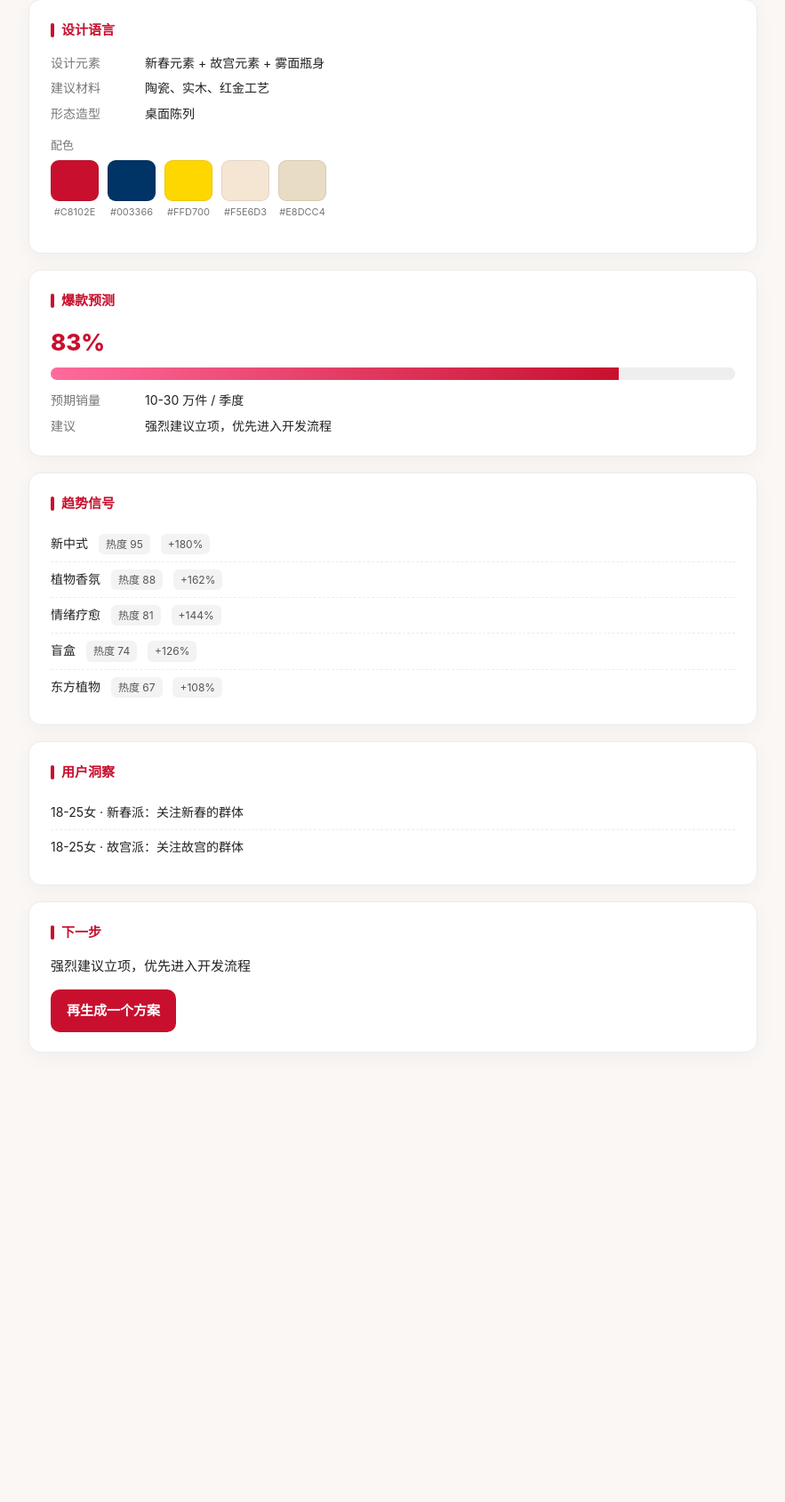
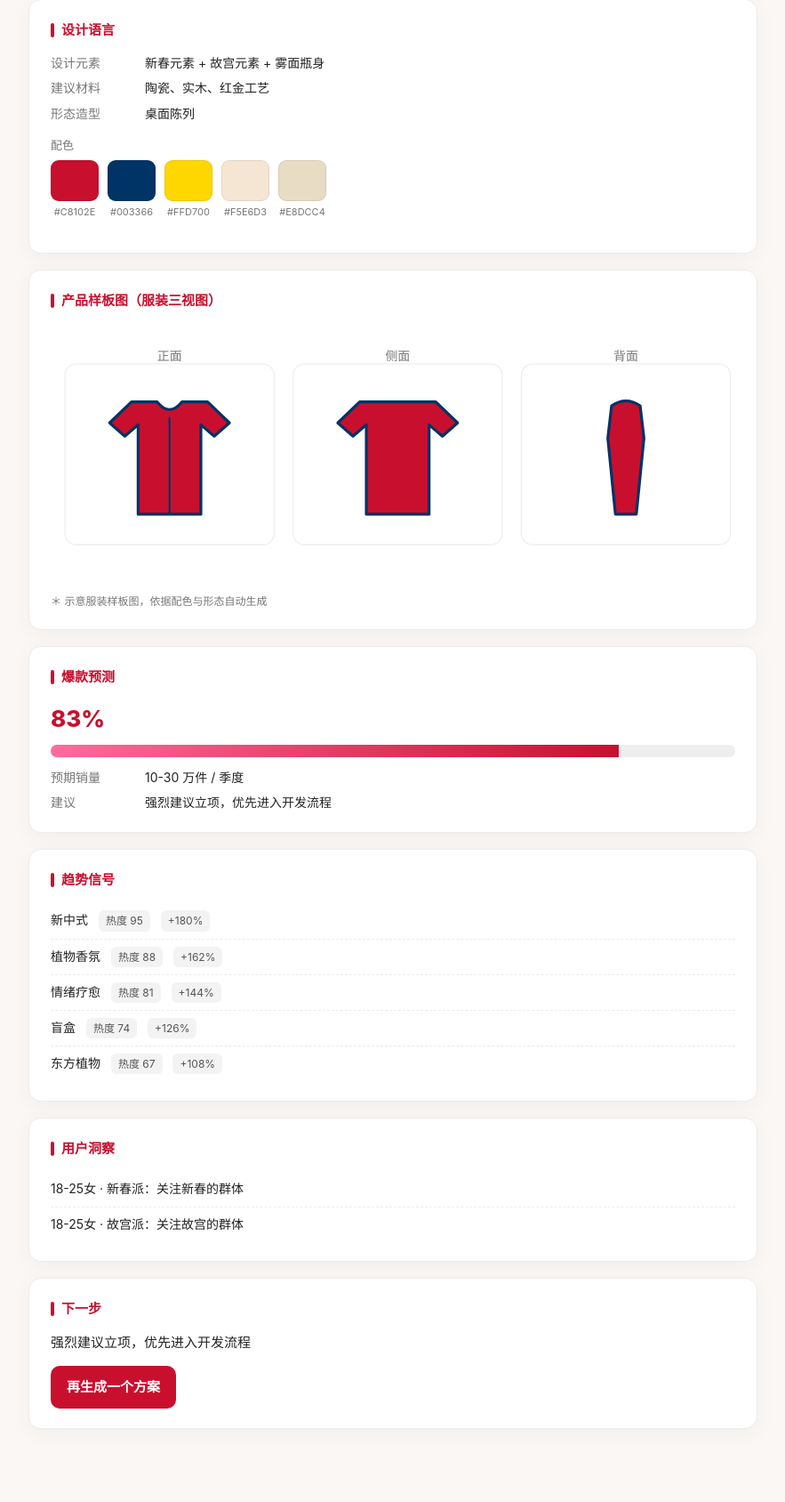
Before and after one commit to ledi13035/MINISO-AI-Product-Genome, a Flask app: page /sample in a window 1280 px wide. Shown: the part 383-2071 px from the top of the page at 89% size, without its empty margins (198-1081 px from the left). Before the commit the page ends 1566 px from the top, so only its background shows below. Run offline with Flask 3, Linux system fonts and the light colour scheme.

Commit message:
feat: flush pending web changes (web/templates/report.html)

```diff
--- a/web/templates/report.html
+++ b/web/templates/report.html
@@ -88,6 +88,28 @@
   </div>
 
   <div class="section">
+    <h2>产品样板图（服装三视图）</h2>
+    {% set c1 = report.design.color_palette[0] if report.design.color_palette else '#C8102E' %}
+    {% set c2 = report.design.color_palette[1] if report.design.color_palette|length > 1 else '#003366' %}
+    <svg viewBox="0 0 720 270" width="100%" role="img" aria-label="服装三视图样板图">
+      <rect x="15" y="42" width="220" height="190" rx="12" fill="#fff" stroke="#ececec"/>
+      <rect x="255" y="42" width="220" height="190" rx="12" fill="#fff" stroke="#ececec"/>
+      <rect x="495" y="42" width="220" height="190" rx="12" fill="#fff" stroke="#ececec"/>
+      <text x="125" y="38" text-anchor="middle" font-size="13" fill="#777">正面</text>
+      <text x="365" y="38" text-anchor="middle" font-size="13" fill="#777">侧面</text>
+      <text x="605" y="38" text-anchor="middle" font-size="13" fill="#777">背面</text>
+      <!-- 正面：上衣廓形 + 门襟线 -->
+      <path d="M 85,82 L 112,82 Q 125,98 138,82 L 165,82 L 188,104 L 172,118 L 158,106 L 158,200 L 92,200 L 92,106 L 78,118 L 62,104 Z" fill="{{ c1 }}" stroke="{{ c2 }}" stroke-width="3" stroke-linejoin="round"/>
+      <line x1="125" y1="98" x2="125" y2="200" stroke="{{ c2 }}" stroke-width="2"/>
+      <!-- 侧面：衣身侧影 -->
+      <path d="M 590,86 Q 605,76 620,86 L 624,120 L 616,200 L 594,200 L 586,120 Z" fill="{{ c1 }}" stroke="{{ c2 }}" stroke-width="3" stroke-linejoin="round"/>
+      <!-- 背面：上衣廓形（平领） -->
+      <path d="M 325,82 L 352,82 L 378,82 L 405,82 L 428,104 L 412,118 L 398,106 L 398,200 L 332,200 L 332,106 L 318,118 L 302,104 Z" fill="{{ c1 }}" stroke="{{ c2 }}" stroke-width="3" stroke-linejoin="round"/>
+    </svg>
+    <p style="color:var(--muted);font-size:12px;margin:6px 0 0;">＊ 示意服装样板图，依据配色与形态自动生成</p>
+  </div>
+
+  <div class="section">
     <h2>爆款预测</h2>
     {% set pct = (report.prediction.hit_probability * 100) | round | int %}
     <div class="pct">{{ pct }}%</div>
```
